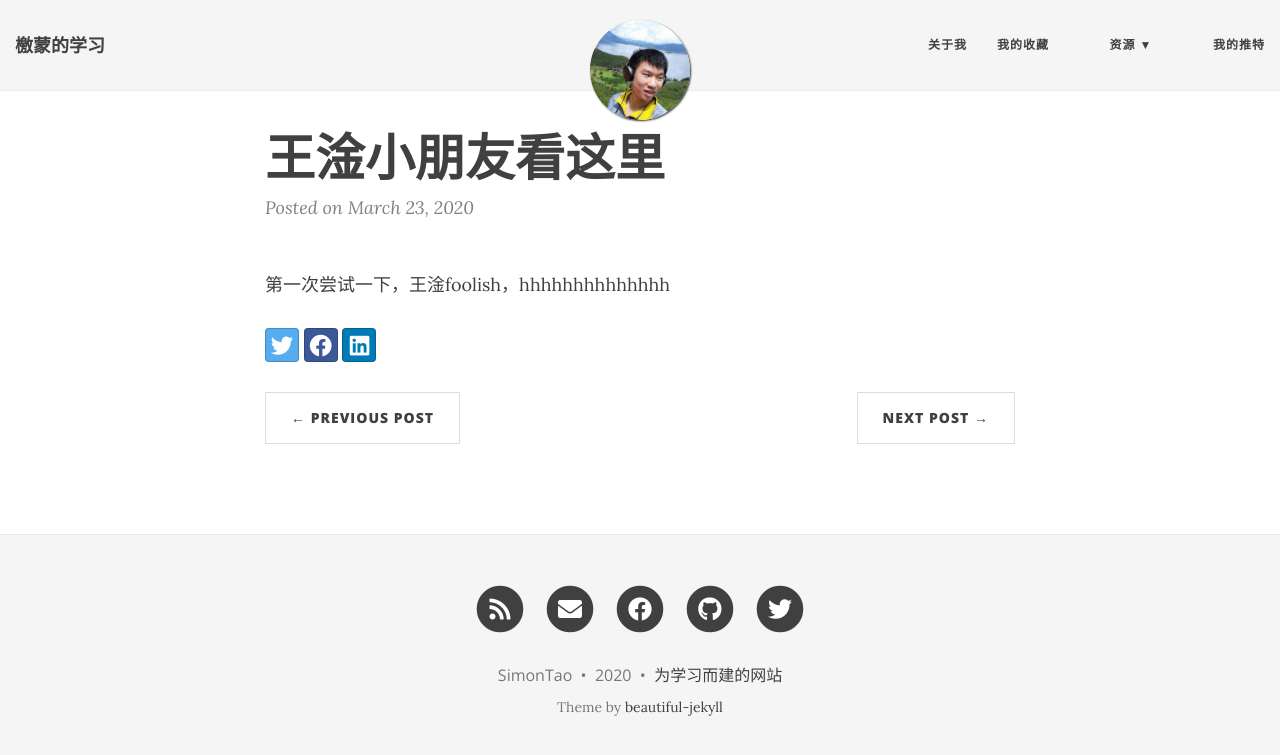
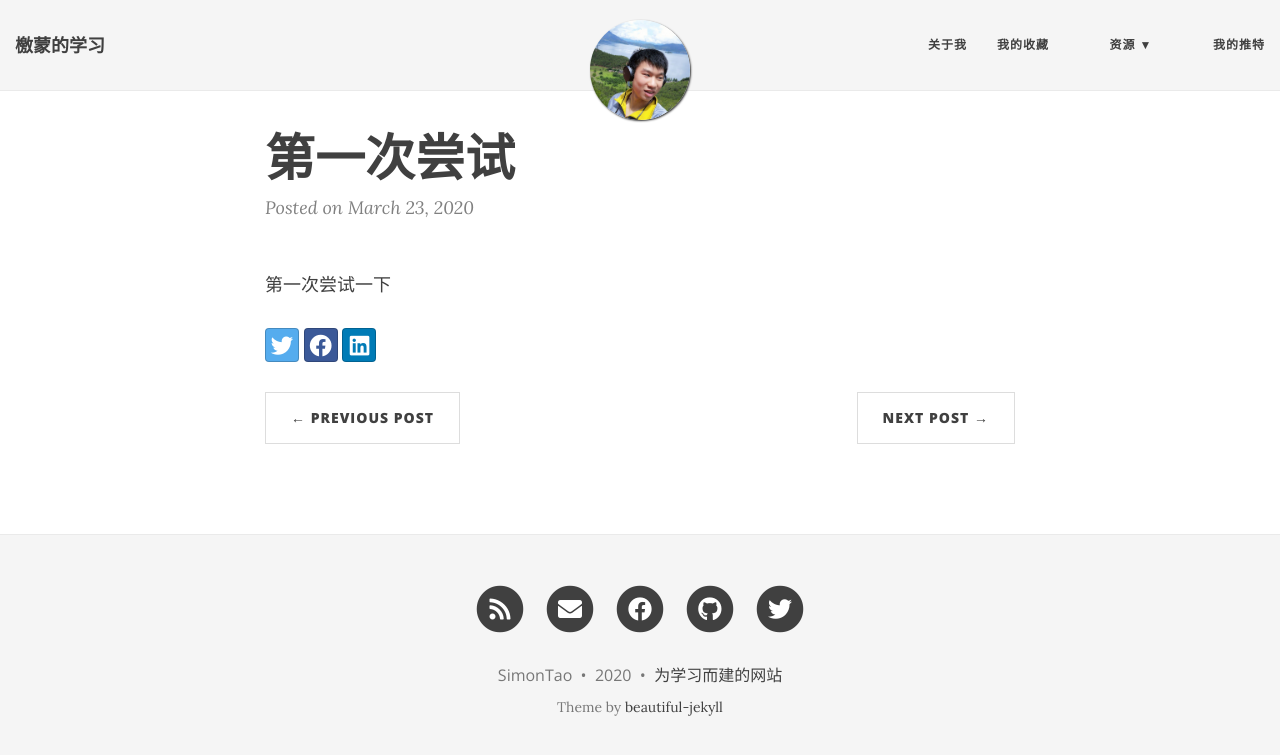
Before and after one commit to SimonTao0831/SimonTao0831.github.io, a Jekyll site: the page built from _posts/2020-03-23-my-first-post.md, in a window 1280 px wide. Shown: the top 755 px of the page. Built offline with Jekyll 4.4.1, drawn with Linux system fonts in a browser that asks for light colours; nearby versions of some CDN libraries.

Commit message:
Update 2020-03-23-my-first-post.md

```diff
--- a/_posts/2020-03-23-my-first-post.md
+++ b/_posts/2020-03-23-my-first-post.md
@@ -1,7 +1,7 @@
 ---
 layout: post
-title: 王淦小朋友看这里
+title: 第一次尝试
 image: /img/wanggan.jpg
 ---
 
-第一次尝试一下，王淦foolish，hhhhhhhhhhhhhh
+第一次尝试一下
```
